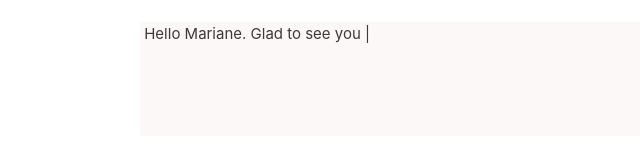
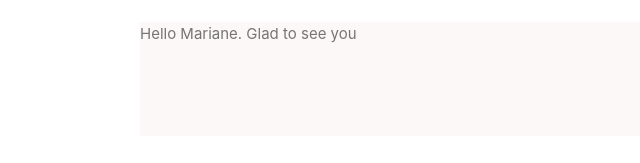
Before and after one commit to yasinabdmahmood/portfolio-website, a website: page index.html in a window 1280 px wide. Shown: the part 3921-4084 px from the top of the page, 372-1012 px from the left. Drawn offline with nearby package versions, Linux system fonts and the light colour scheme.

Commit message:
Replace text area default value by placeholder value

```diff
--- a/index.html
+++ b/index.html
@@ -403,11 +403,9 @@
               id="text-area"
               name="message"
               maxlength="500"
+              placeholder="Hello Mariane. Glad to see you"
               required
-            >
- Hello Mariane. Glad to see you |
-                </textarea
-            >
+            ></textarea>
           </li>
           <li class="five">
             <button class="submit-button" type="submit">Get in touch</button>
--- a/myScript.js
+++ b/myScript.js
@@ -222,5 +222,5 @@ form.addEventListener('submit', (event) => {
     message = 'please only enter lower case characters for email field';
   }
 
-  form.querySelector('error').innerHTML = message;
+  form.querySelector('.error').innerHTML = message;
 });
```
